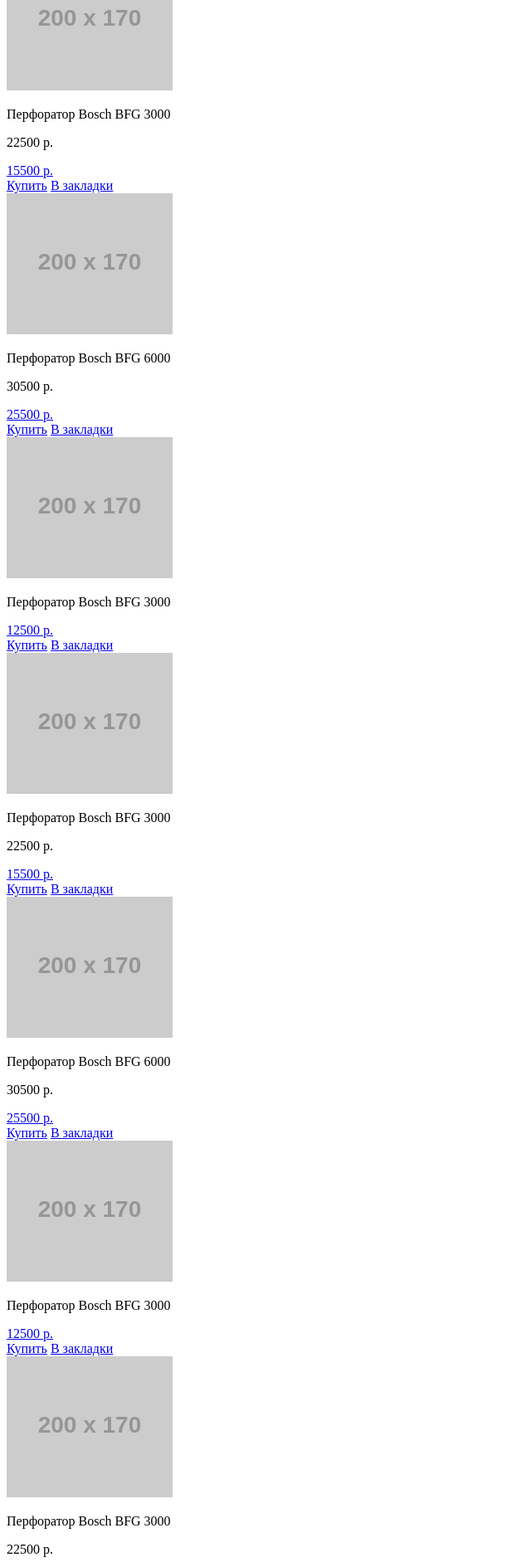
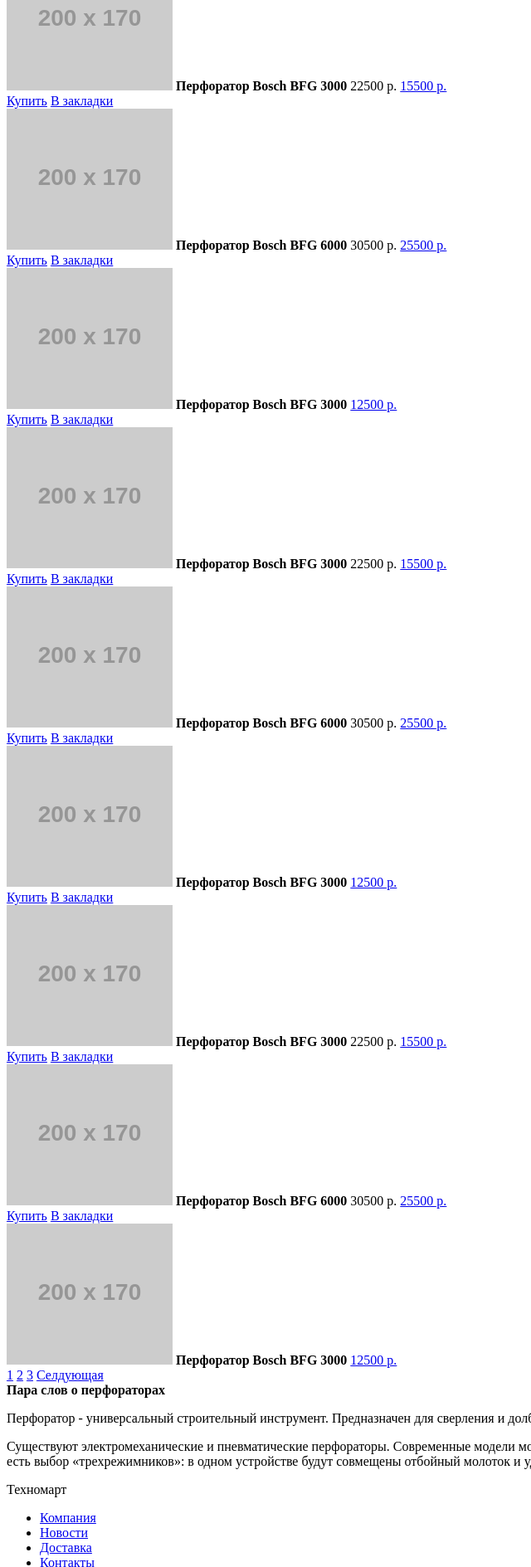
Before and after one commit to roman-stepanov/2304-technomart, a plain HTML site: page catalog.html in a window 1280 px wide. Shown: the part 860-2749 px from the top of the page at 83% size, without its empty margins (0-640 px from the left). Drawn offline with Linux system fonts and the light colour scheme; placeholder pictures from the web are drawn by us.

Commit message:
Обновлена разметка карточки товара

```diff
--- a/catalog.html
+++ b/catalog.html
@@ -105,8 +105,8 @@
                         <a href="#" class="btn-goods-item btn-goods-item-buy">В закладки</a>
                     </div>
                     <img src="http://placehold.it/200x170" width="200" height="170" alt="Перфоратор Bosch BFG 3000">
-                    <p class="goods-caption">Перфоратор Bosch BFG 3000</p>
-                    <p class="goods-old-price">22500 р.</p>
+                    <strong class="goods-caption">Перфоратор Bosch BFG 3000</strong>
+                    <span class="goods-old-price">22500 р.</span>
                     <a href="#" class="goods-price">15500 р.</a>
                 </article>
                 <article class="goods-item">
@@ -115,8 +115,8 @@
                         <a href="#" class="btn-goods-item btn-goods-item-buy">В закладки</a>
                     </div>
                     <img src="http://placehold.it/200x170" width="200" height="170" alt="Перфоратор Bosch BFG 6000">
-                    <p class="goods-caption">Перфоратор Bosch BFG 6000</p>
-                    <p class="goods-old-price">30500 р.</p>
+                    <strong class="goods-caption">Перфоратор Bosch BFG 6000</strong>
+                    <span class="goods-old-price">30500 р.</span>
                     <a href="#" class="goods-price">25500 р.</a>
                 </article>
                 <article class="goods-item">
@@ -125,8 +125,8 @@
                         <a href="#" class="btn-goods-item btn-goods-item-buy">В закладки</a>
                     </div>
                     <img src="http://placehold.it/200x170" width="200" height="170" alt="Перфоратор Bosch BFG 2000">
-                    <p class="goods-caption">Перфоратор Bosch BFG 3000</p>
-                    <p class="goods-old-price"></p>
+                    <strong class="goods-caption">Перфоратор Bosch BFG 3000</strong>
+                    <span class="goods-old-price"></span>
                     <a href="#" class="goods-price">12500 р.</a>
                 </article>
                 <article class="goods-item">
@@ -135,8 +135,8 @@
                         <a href="#" class="btn-goods-item btn-goods-item-buy">В закладки</a>
                     </div>
                     <img src="http://placehold.it/200x170" width="200" height="170" alt="Перфоратор Bosch BFG 3000">
-                    <p class="goods-caption">Перфоратор Bosch BFG 3000</p>
-                    <p class="goods-old-price">22500 р.</p>
+                    <strong class="goods-caption">Перфоратор Bosch BFG 3000</strong>
+                    <span class="goods-old-price">22500 р.</span>
                     <a href="#" class="goods-price">15500 р.</a>
                 </article>
                 <article class="goods-item">
@@ -145,8 +145,8 @@
                         <a href="#" class="btn-goods-item btn-goods-item-buy">В закладки</a>
                     </div>
                     <img src="http://placehold.it/200x170" width="200" height="170" alt="Перфоратор Bosch BFG 6000">
-                    <p class="goods-caption">Перфоратор Bosch BFG 6000</p>
-                    <p class="goods-old-price">30500 р.</p>
+                    <strong class="goods-caption">Перфоратор Bosch BFG 6000</strong>
+                    <span class="goods-old-price">30500 р.</span>
                     <a href="#" class="goods-price">25500 р.</a>
                 </article>
                 <article class="goods-item">
@@ -155,8 +155,8 @@
                         <a href="#" class="btn-goods-item btn-goods-item-buy">В закладки</a>
                     </div>
                     <img src="http://placehold.it/200x170" width="200" height="170" alt="Перфоратор Bosch BFG 2000">
-                    <p class="goods-caption">Перфоратор Bosch BFG 3000</p>
-                    <p class="goods-old-price"></p>
+                    <strong class="goods-caption">Перфоратор Bosch BFG 3000</strong>
+                    <span class="goods-old-price"></span>
                     <a href="#" class="goods-price">12500 р.</a>
                 </article>
                 <article class="goods-item">
@@ -165,8 +165,8 @@
                         <a href="#" class="btn-goods-item btn-goods-item-buy">В закладки</a>
                     </div>
                     <img src="http://placehold.it/200x170" width="200" height="170" alt="Перфоратор Bosch BFG 3000">
-                    <p class="goods-caption">Перфоратор Bosch BFG 3000</p>
-                    <p class="goods-old-price">22500 р.</p>
+                    <strong class="goods-caption">Перфоратор Bosch BFG 3000</strong>
+                    <span class="goods-old-price">22500 р.</span>
                     <a href="#" class="goods-price">15500 р.</a>
                 </article>
                 <article class="goods-item">
@@ -175,8 +175,8 @@
                         <a href="#" class="btn-goods-item btn-goods-item-buy">В закладки</a>
                     </div>
                     <img src="http://placehold.it/200x170" width="200" height="170" alt="Перфоратор Bosch BFG 6000">
-                    <p class="goods-caption">Перфоратор Bosch BFG 6000</p>
-                    <p class="goods-old-price">30500 р.</p>
+                    <strong class="goods-caption">Перфоратор Bosch BFG 6000</strong>
+                    <span class="goods-old-price">30500 р.</span>
                     <a href="#" class="goods-price">25500 р.</a>
                 </article>
                 <article class="goods-item">
@@ -185,8 +185,8 @@
                         <a href="#" class="btn-goods-item btn-goods-item-buy">В закладки</a>
                     </div>
                     <img src="http://placehold.it/200x170" width="200" height="170" alt="Перфоратор Bosch BFG 2000">
-                    <p class="goods-caption">Перфоратор Bosch BFG 3000</p>
-                    <p class="goods-old-price"></p>
+                    <strong class="goods-caption">Перфоратор Bosch BFG 3000</strong>
+                    <span class="goods-old-price"></span>
                     <a href="#" class="goods-price">12500 р.</a>
                 </article>
             </div>
```
